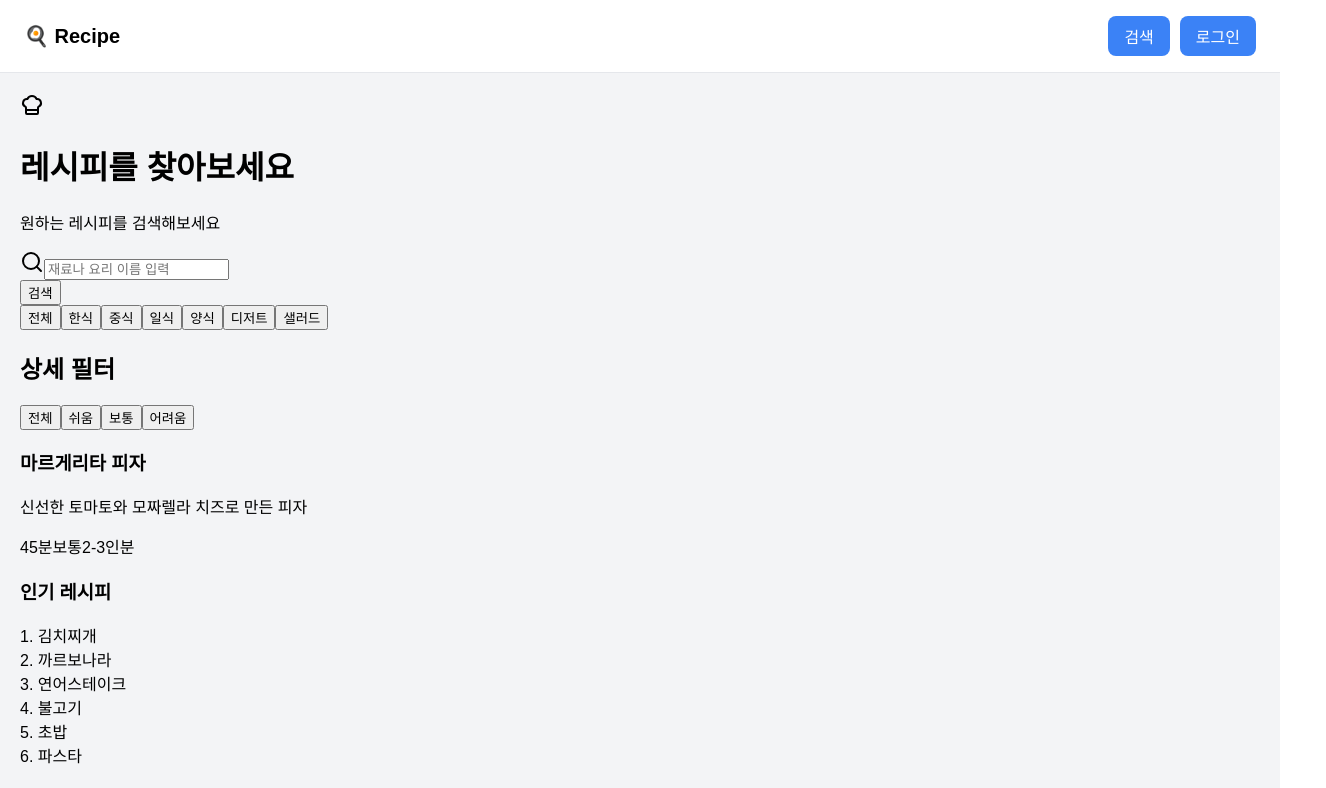
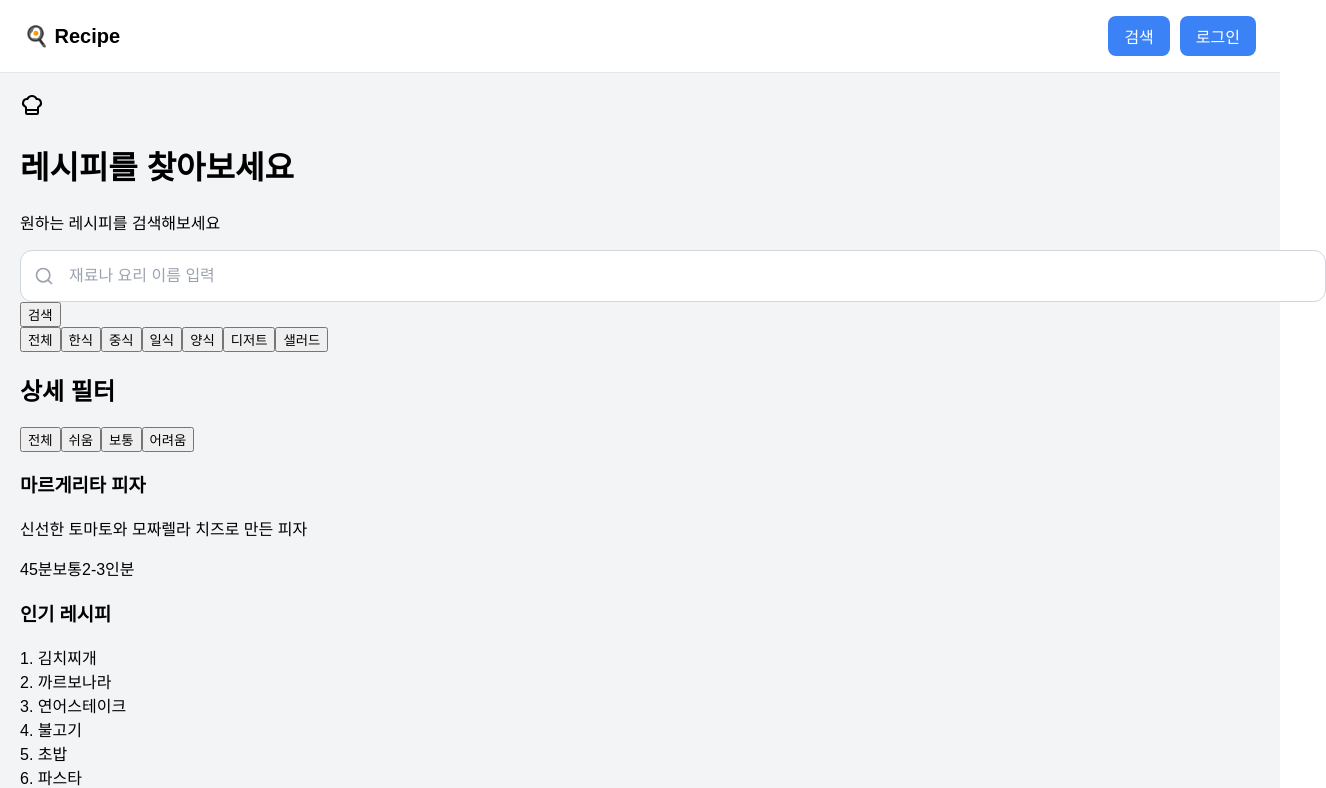
Before and after one commit to ksb214-hub/Recipe_project, a React (Create React App) app: page / in a window 1280 px wide. Shown: the top 788 px of the page, 1326 px wide, since content can reach past the window. Built offline with nearby package versions, Linux system fonts and the light colour scheme.

Commit message:
SearchPage.css 수정 Tailwind 제거하고 CSS 적용

```diff
--- a/src/SearchPage/SearchPage.css
+++ b/src/SearchPage/SearchPage.css
@@ -1,4 +1,9 @@
-/* 🔍 검색 input */
+/* 검색 영역 */
+.search-wrapper {
+  position: relative;
+  width: 100%;
+}
+/* 검색 input */
 .search-input {
   width: 100%;
   padding: 16px 16px 16px 48px; /* 왼쪽 아이콘 공간 */
@@ -22,3 +27,12 @@
 .search-input::placeholder {
   color: #9ca3af;
 }
+.search-icon {
+  position: absolute;
+  left: 14px;
+  top: 50%;
+  transform: translateY(-50%);
+
+  color: #9ca3af;
+  pointer-events: none; /* 👈 클릭 방해 안함 */
+}
--- a/src/SearchPage/SearchPage.js
+++ b/src/SearchPage/SearchPage.js
@@ -87,19 +87,22 @@ export default function SearchPage() {
           원하는 레시피를 검색해보세요
         </p>
 
-        {/* 🔍 검색 바 */}
+        {/* 검색 바 */}
         <form onSubmit={handleSearch} className="max-w-3xl mx-auto">
           <div className="relative flex gap-2">
 
-            {/* 입력창 */}
-            <div className="flex-1 relative">
-              <Search className="absolute left-4 top-1/2 -translate-y-1/2" />
+            <div className="search-wrapper">
+
+              {/* 아이콘 */}
+              <Search className="search-icon" size={20} />
+
+              {/* input */}
               <input
                 type="text"
                 value={searchQuery}
                 onChange={(e) => setSearchQuery(e.target.value)}
                 placeholder="재료나 요리 이름 입력"
-                className="w-full pl-12 pr-4 py-4 border rounded-lg"
+                className="search-input"
               />
             </div>
 
```
